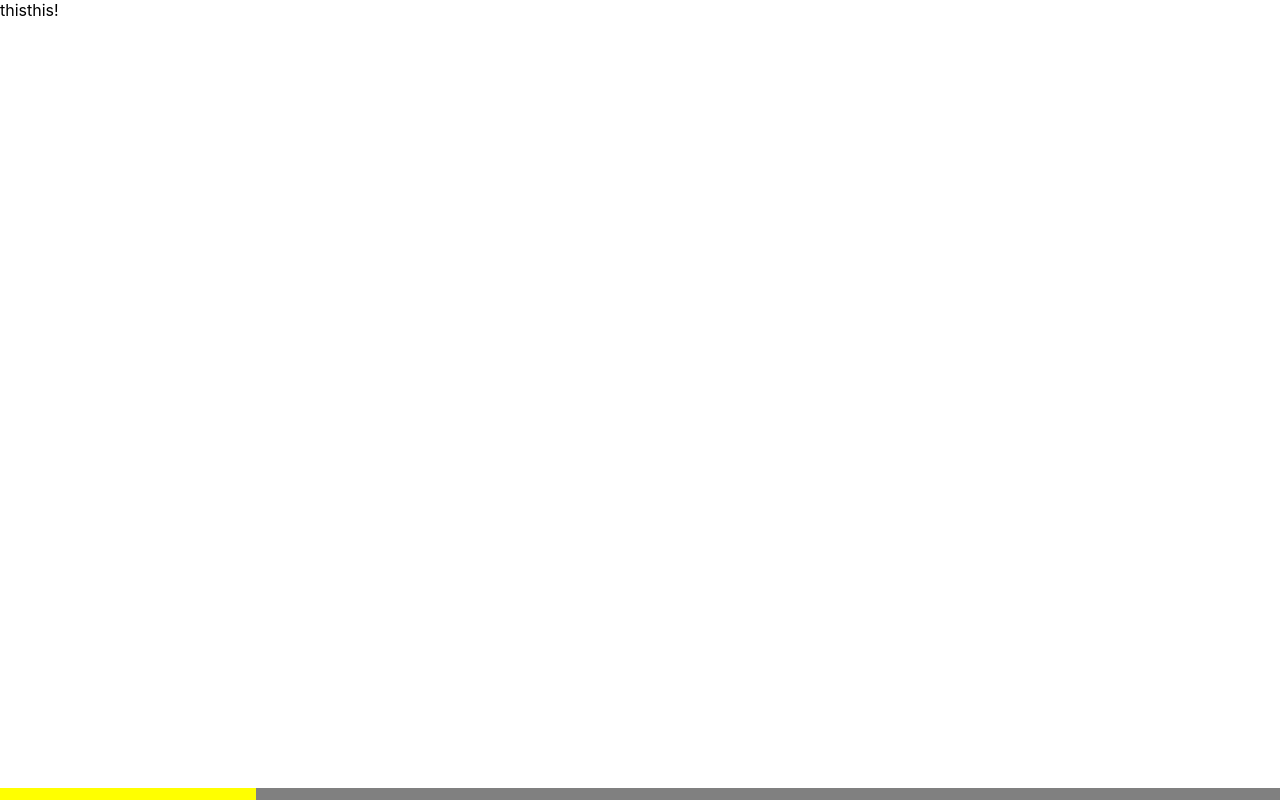
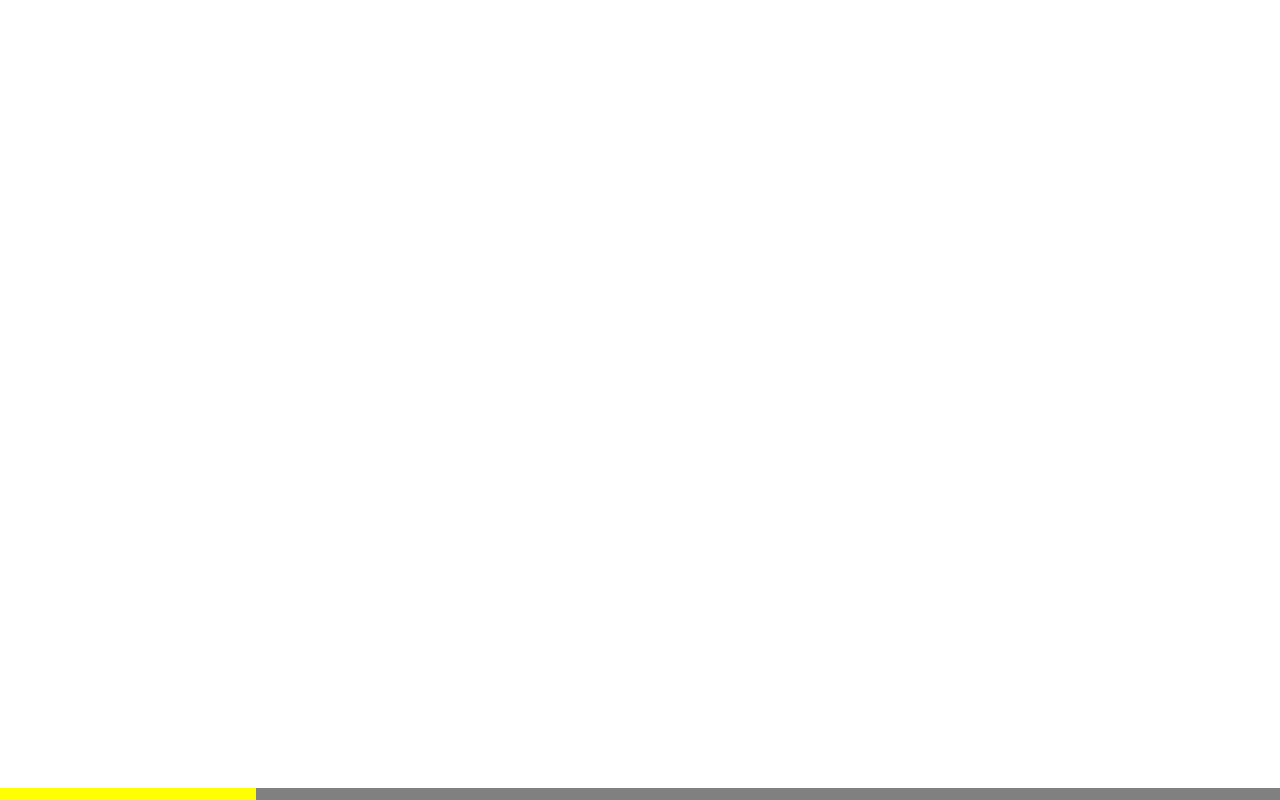
Before and after one commit to spectatorpublishing/clicky-sbs-layout, a React app: page / in a window 1280 px wide. Built offline with nearby package versions, Linux system fonts and the light colour scheme.

Commit message:
bottom progress bar

```diff
--- a/src/Components/Bar.js
+++ b/src/Components/Bar.js
@@ -30,9 +30,7 @@ class Bar extends Component{
     render(){
         return(
             <Div>
-            this
             <BackBar/><ProgressBar width={this.props.width}/>
-            this!
             </Div>
         );
     }
```
